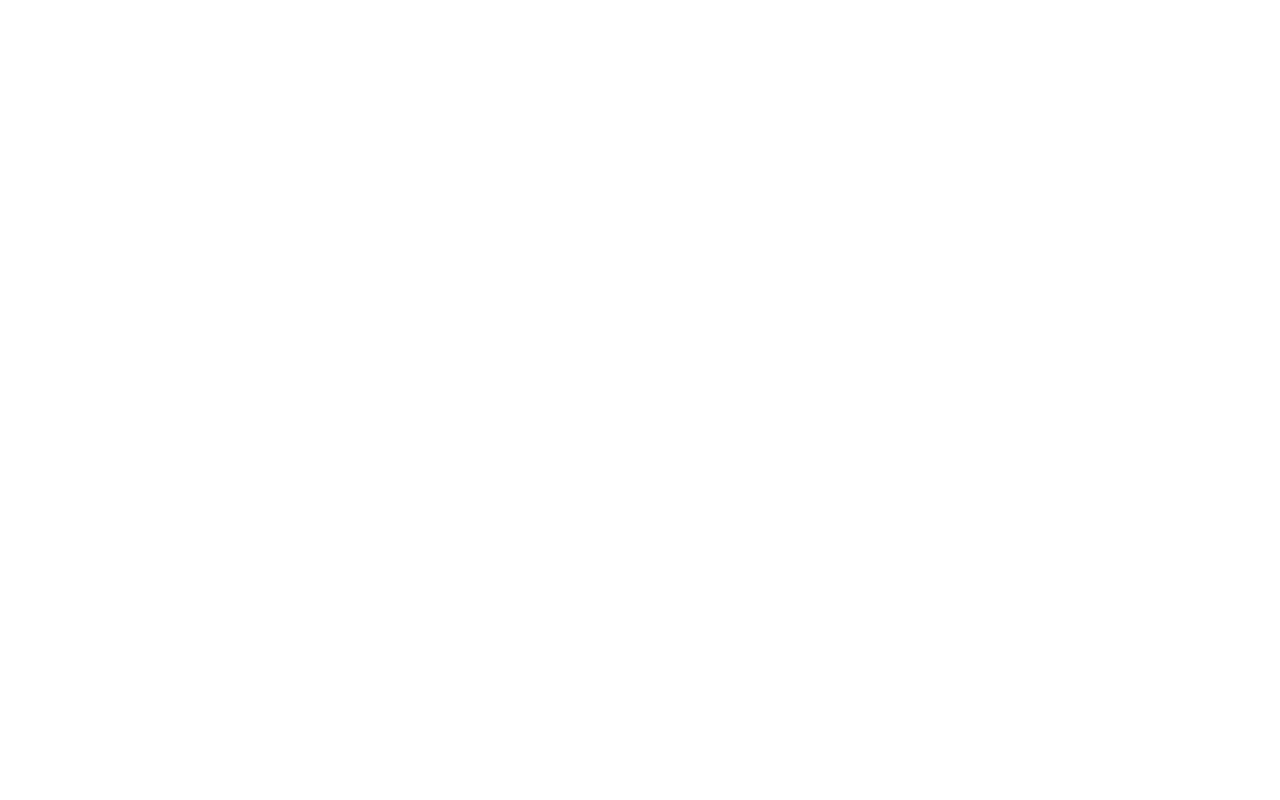
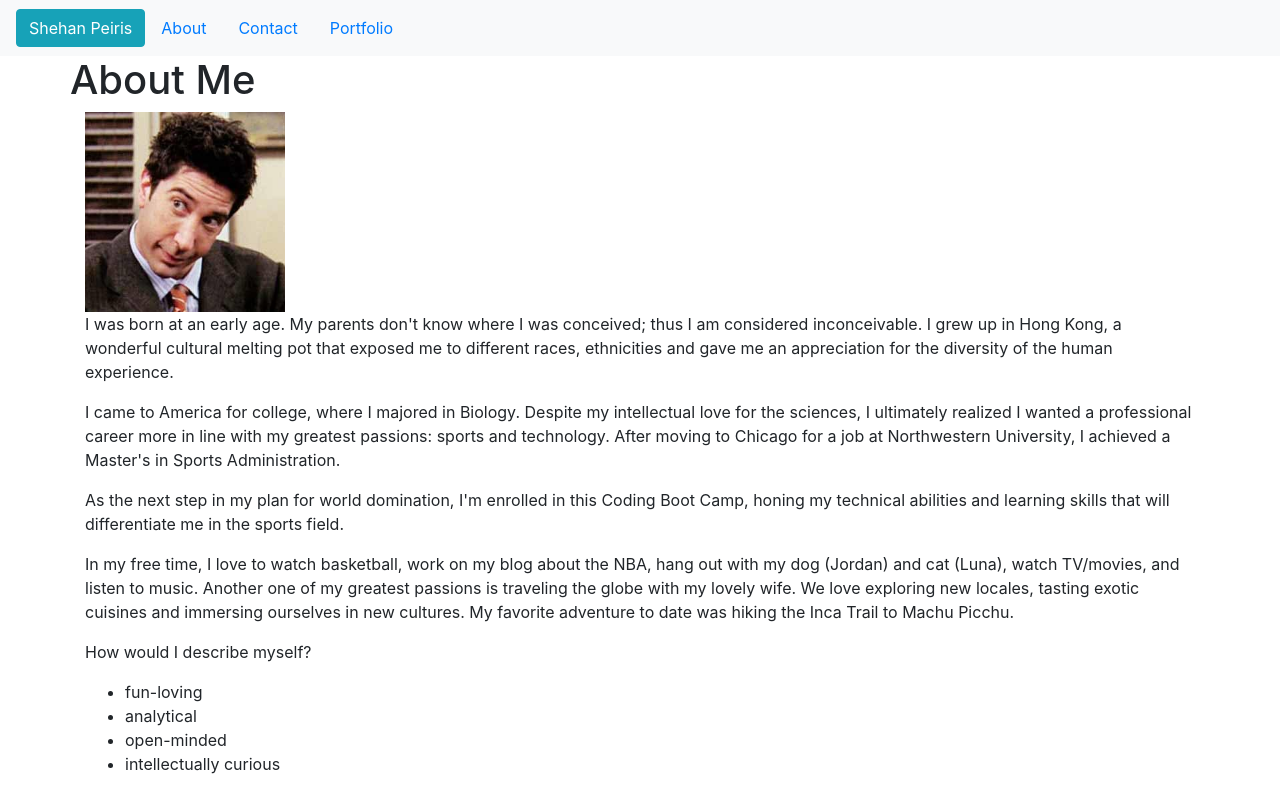
Before and after one commit to shehanpeiris/Bootstrap-Portfolio, a plain HTML site: page index.html in a window 1280 px wide. Drawn offline with nearby package versions, Linux system fonts and the light colour scheme.

Commit message:
Starting to code the html for index

```diff
--- a/index.html
+++ b/index.html
@@ -3,7 +3,47 @@
 <head>
     <Title>Portfolio</Title>
     <meta charset="UTF-8">
+    <link rel="stylesheet" href="https://stackpath.bootstrapcdn.com/bootstrap/4.1.3/css/bootstrap.min.css" integrity="sha384-MCw98/SFnGE8fJT3GXwEOngsV7Zt27NXFoaoApmYm81iuXoPkFOJwJ8ERdknLPMO" crossorigin="anonymous">
+</head>
+<body>
+    <nav class="navbar navbar-expand-lg navbar-light bg-light">
+        <button type="button" class="btn btn-info">Shehan Peiris</button>
+        <button class="navbar-toggler" type="button" data-toggle="collapse" data-target="#navbarSupportedContent" aria-controls="navbarSupportedContent" aria-expanded="false" aria-label="Toggle navigation">
+            <span class="navbar-toggler-icon"></span>
+        </button>
 
-</head>
-
+        <div class="collapse navbar-collapse" id="navbarSupportedContent">
+            <ul class="nav justify-content-center">
+                <li class="nav-item active">
+                    <a class="nav-link" href="#">About<span class="sr-only">(current)</span></a>
+                </li>
+                <li class="nav-item">
+                    <a class="nav-link" href="#">Contact</a>
+                </li>
+                <li class="nav-item">
+                    <a class="nav-link" href="#">Portfolio</a>
+                </li>
+            </ul>
+        </div>
+    </nav>
+    <div class="container">
+        <div class="row">
+            <h1>About Me</h1>
+        </div>
+        <section id="content">
+            <img id="bio_image" src="assets/images/Ross.png" width="200px" height="200px">
+            <p>I was born at an early age. My parents don't know where I was conceived; thus I am considered inconceivable. I grew up in Hong Kong, a wonderful cultural melting pot that exposed me to different races, ethnicities and gave me an appreciation for the diversity of the human experience.</p>
+            <p>I came to America for college, where I majored in Biology. Despite my intellectual love for the sciences, I ultimately realized I wanted a professional career more in line with my greatest passions: sports and technology. After moving to Chicago for a job at Northwestern University, I achieved a Master's in Sports Administration.</p>
+            <p>As the next step in my plan for world domination, I'm enrolled in this Coding Boot Camp, honing my technical abilities and learning skills that will differentiate me in the sports field.</p>
+            <p>In my free time, I love to watch basketball, work on my blog about the NBA, hang out with my dog (Jordan) and cat (Luna), watch TV/movies, and listen to music. Another one of my greatest passions is traveling the globe with my lovely wife. We love exploring new locales, tasting exotic cuisines and immersing ourselves in new cultures. My favorite adventure to date was hiking the Inca Trail to Machu Picchu.</p>
+            <p>How would I describe myself?</p>
+            <ul id="bio_list">
+                <li>fun-loving</li>
+                <li>analytical</li>
+                <li>open-minded</li>
+                <li>intellectually curious</li>
+            </ul>
+        </section>
+    </div>
+</body>
 </html>
```
Also changed, not shown: assets/images/Ross.png (added).
